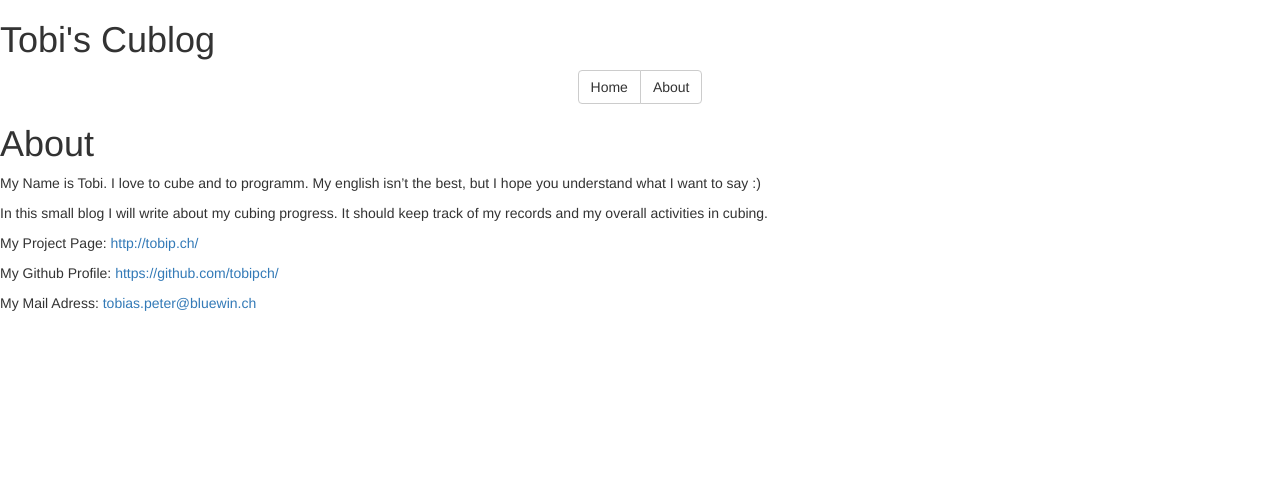
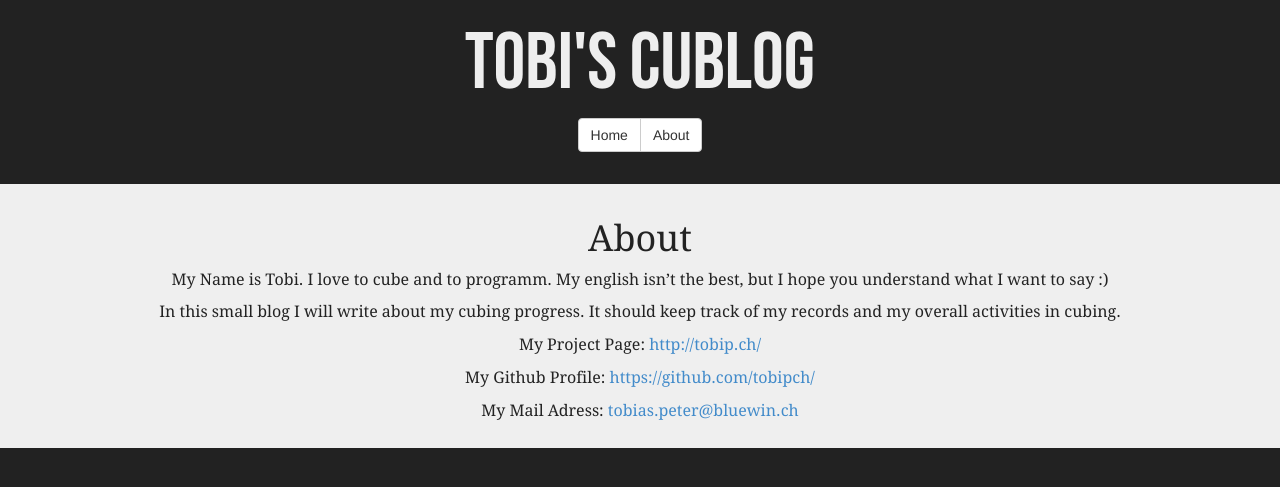
Before and after one commit to tobipch/Cublog, a Jekyll site: the page built from about.md, in a window 1280 px wide. Shown: the top 487 px of the page. Built offline with Jekyll 4.4.1, drawn with Linux system fonts in a browser that asks for light colours; nearby versions of some CDN libraries; library files that are not in the unit come from our copies.

Commit message:
Try to make the linking working

```diff
--- a/_includes/head.html
+++ b/_includes/head.html
@@ -8,7 +8,7 @@
 
     <script src="{{ "/css/deps/jquery-2.1.1.min.js" | prepend: site.baseurl }}"></script>
     <script src="{{ "/css/deps/bootstrap.min.js" | prepend: site.baseurl }}"></script>
-    <link rel="stylesheet" href="{{ "{{site.url}}/css/deps/bootstrap.min.css" | prepend: site.baseurl }}">
-    <link rel="stylesheet" href="{{ "{{site.url}}/css/main.css" | prepend: site.baseurl }}">
+    <link rel="stylesheet" href="{{ "/css/deps/bootstrap.min.css" | prepend: site.baseurl }}">
+    <link rel="stylesheet" href="{{ "/css/main.css" | prepend: site.baseurl }}">
     <link rel="canonical" href="{{ page.url | replace:'index.html','' | prepend: site.baseurl | prepend: site.url }}">
 </head>
```
